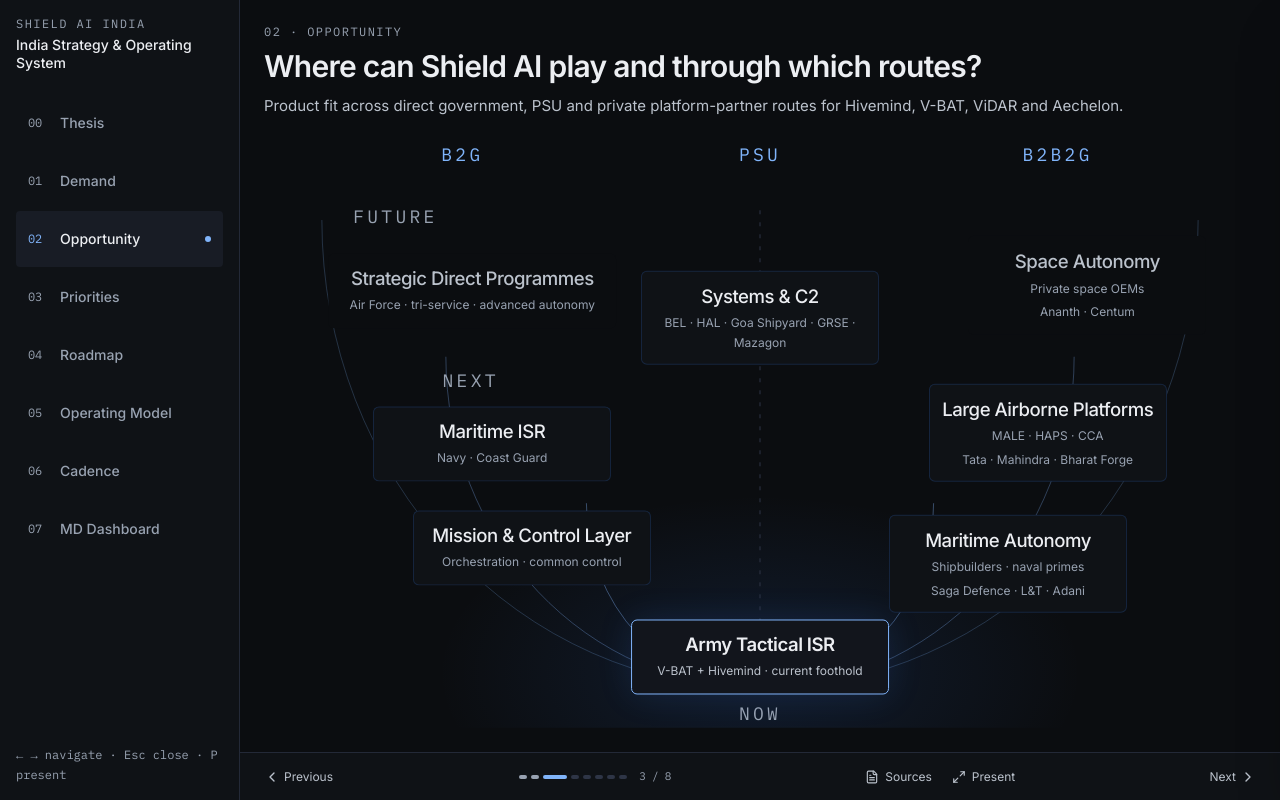
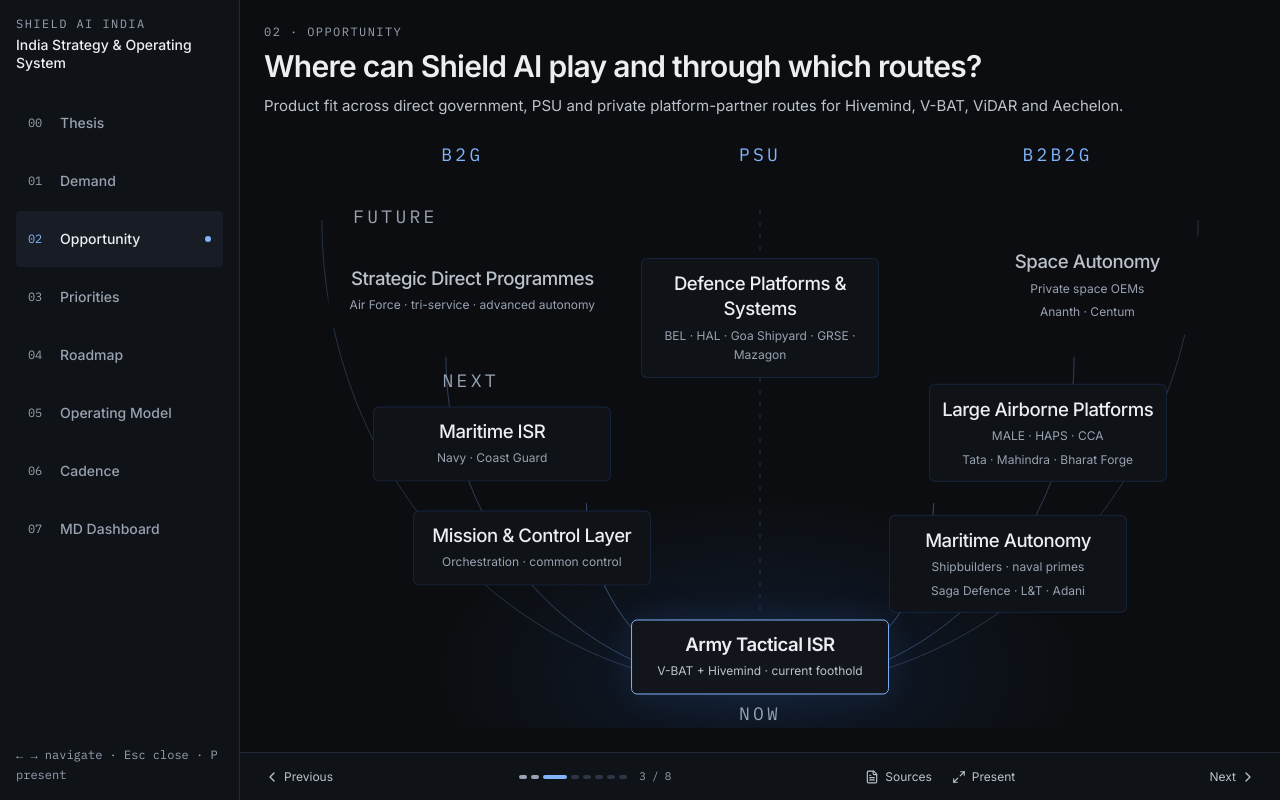
Before and after one commit to Sakshambhutani/shield-ai-emergent, a React (Vite) app in the folder shield-ai-india-source/frontend/: page /opportunities in a window 1280 px wide. Built offline with nearby package versions, Linux system fonts and the light colour scheme.

Commit message:
Rename PSU opportunity to Defence Platforms and Systems

```diff
--- a/shield-ai-india-source/frontend/src/data/opportunity-landscape.ts
+++ b/shield-ai-india-source/frontend/src/data/opportunity-landscape.ts
@@ -39,7 +39,7 @@
     description: 'Mission autonomy for surface, undersea and shipborne systems.', shield: 'Hivemind Maritime + Solutions', examples: 'Saga Defence · L&T · Adani',
     context: 'Indian naval primes, shipyards and systems companies can provide access to autonomous surface vessels, undersea systems, mine countermeasures, ASW and shipborne unmanned programmes. Product fit must be established separately for each domain.',
     accounts: ['grse', 'kssl', 'mdl'], programmes: [], claimIds: ['c-grse-platforms', 'c-kssl-underwater', 'c-mdl-xlauv', 'c-tt'] },
-  { id: 'integrators', title: 'Systems & C2', route: 'psu', horizon: 'Next',
+  { id: 'integrators', title: 'Defence Platforms & Systems', route: 'psu', horizon: 'Next',
     description: 'Software and orchestration through electronics, C2 and mission-system providers.', shield: 'Hivemind Solutions + orchestration', examples: 'BEL · HAL · Goa Shipyard · GRSE · Mazagon',
     context: 'Some architectures sit with defence electronics, sensor, C2 or mission-system providers. Shield’s potential role is the software, autonomy and orchestration layer, subject to access to system interfaces.',
     accounts: ['bel'], programmes: [], claimIds: ['c-bel-platforms', 'c-bel-a2ncs', 'c-hivemind-agnostic'] },
--- a/shield-ai-india-source/frontend/src/sections/Buyers.tsx
+++ b/shield-ai-india-source/frontend/src/sections/Buyers.tsx
@@ -35,7 +35,7 @@
   { id: 'strategic', title: 'Strategic Direct Programmes', sub: 'Air Force · tri-service · advanced autonomy', x: 21, y: 20, horizon: 'Future' },
   { id: 'airborne', title: 'Large Airborne Platforms', sub: 'MALE · HAPS · CCA', examples: 'Tata · Mahindra · Bharat Forge', x: 79, y: 46, horizon: 'Next' },
   { id: 'maritime-autonomy', title: 'Maritime Autonomy', sub: 'Shipbuilders · naval primes', examples: 'Saga Defence · L&T · Adani', x: 75, y: 70, horizon: 'Next' },
-  { id: 'integrators', title: 'Systems & C2', sub: 'BEL · HAL · Goa Shipyard · GRSE · Mazagon', x: 50, y: 25, horizon: 'Next' },
+  { id: 'integrators', title: 'Defence Platforms & Systems', sub: 'BEL · HAL · Goa Shipyard · GRSE · Mazagon', x: 50, y: 25, horizon: 'Next' },
   { id: 'space', title: 'Space Autonomy', sub: 'Private space OEMs', examples: 'Ananth · Centum', x: 83, y: 19, horizon: 'Future' },
 ];
 
```
